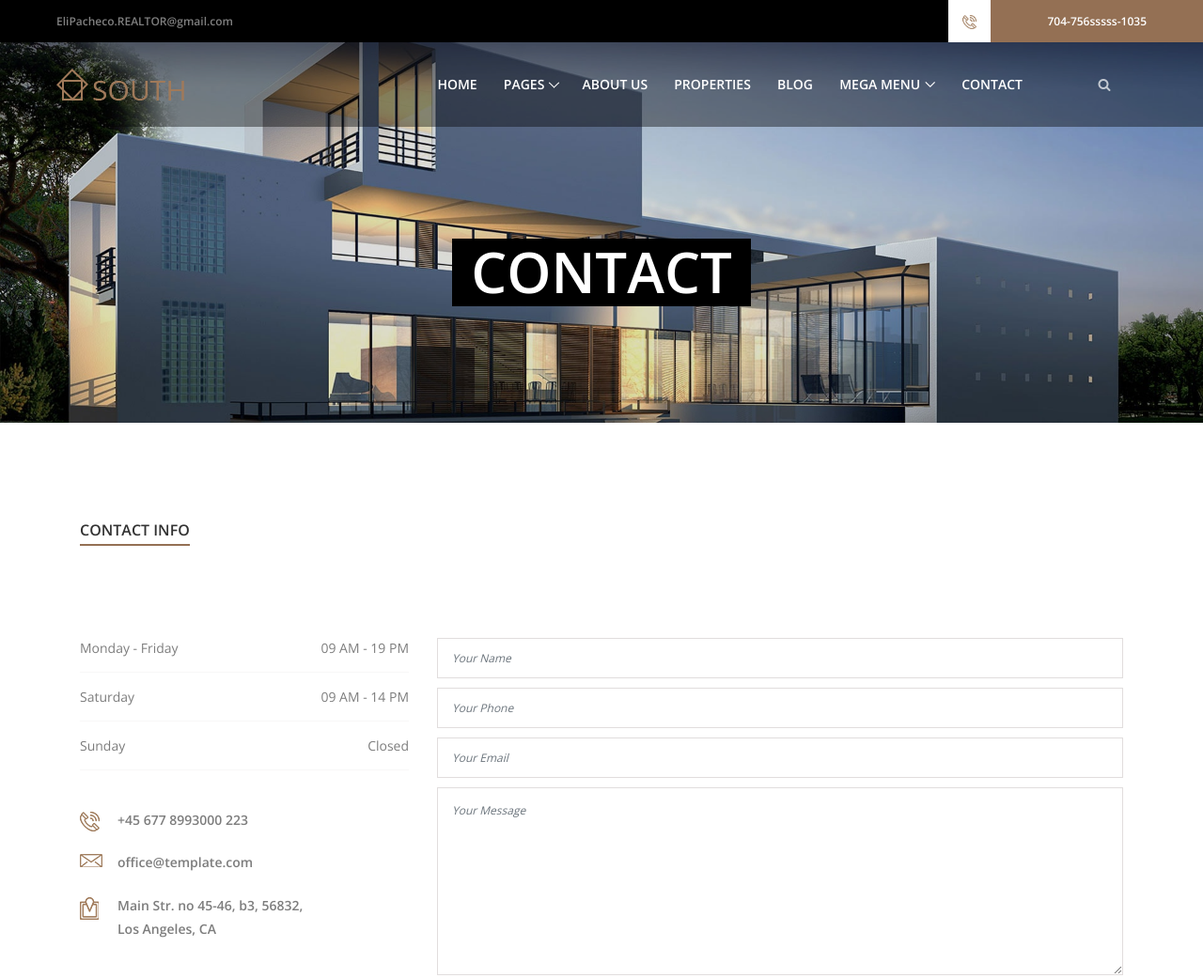
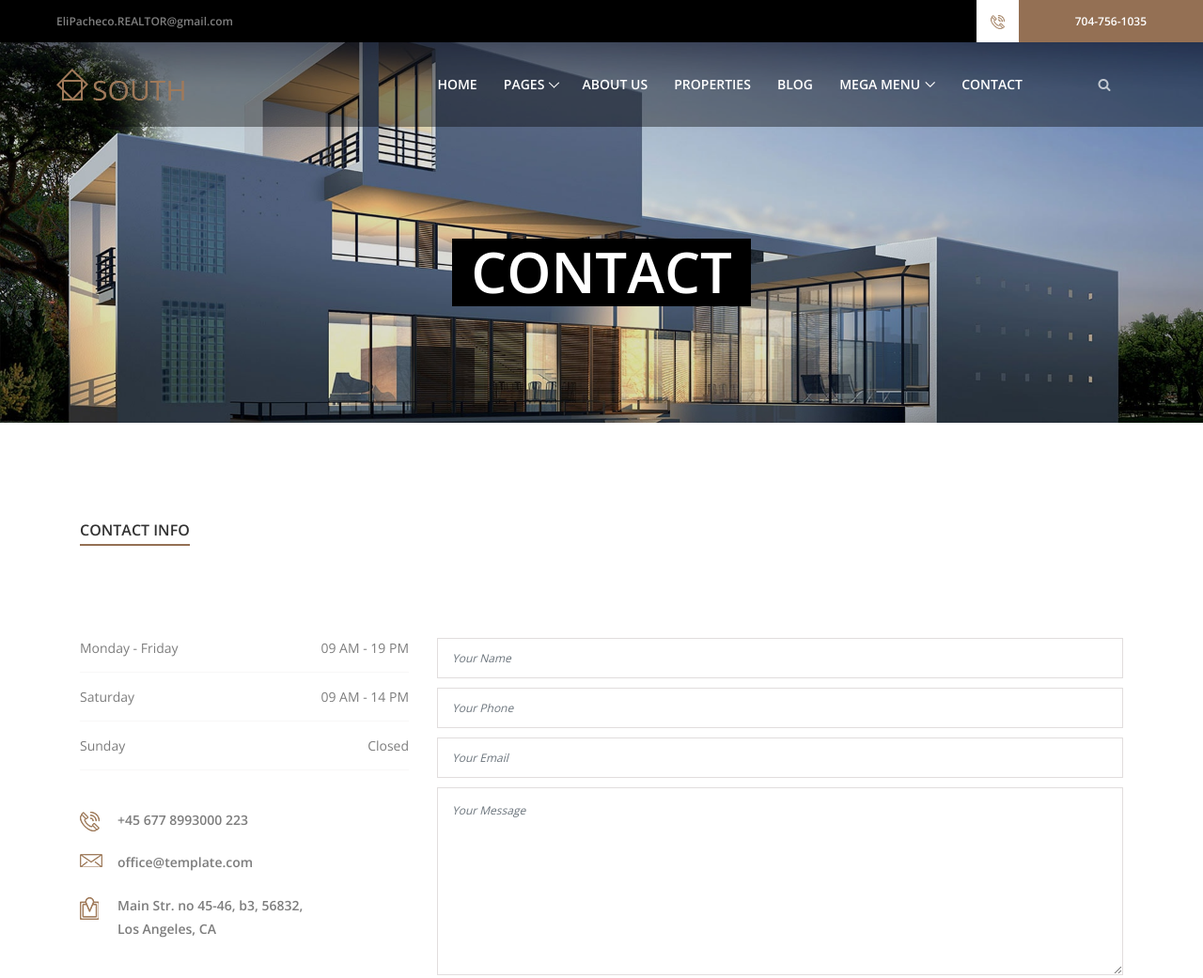
Before and after one commit to elidap/realtor, a plain HTML site: page contact.html in a window 1280 px wide. Shown: the top 1041 px of the page at 94% size. Drawn offline with nearby package versions, Linux system fonts and the light colour scheme; some packages are replaced by stand-ins of ours; files whose address does not match are found by name.

Commit message:
reverted phone number

```diff
--- a/contact.html
+++ b/contact.html
@@ -39,7 +39,7 @@
                         <img src="img/icons/phone-call.png" alt="">
                     </div>
                     <div class="number">
-                        <a href="tel:7047561036">704-756sssss-1035</a>
+                        <a href="tel:7047561036">704-756-1035</a>
                     </div>
                 </div>
             </div>
```
